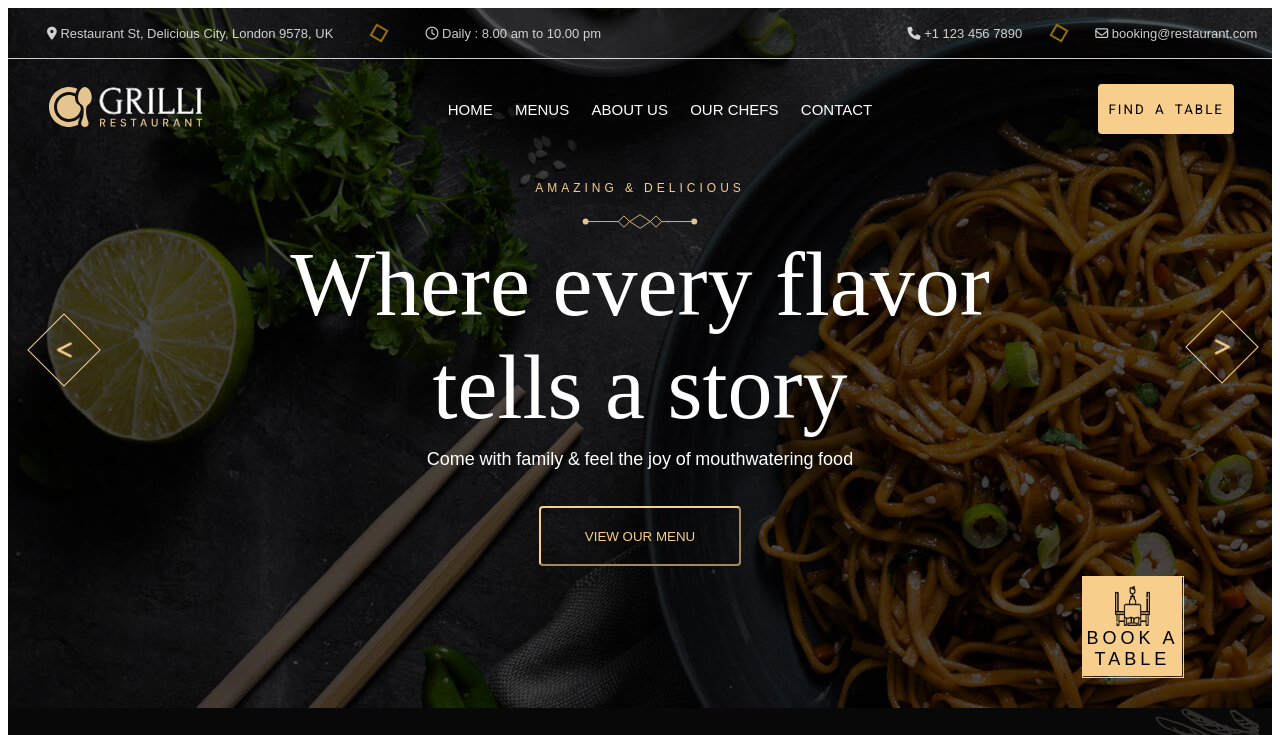
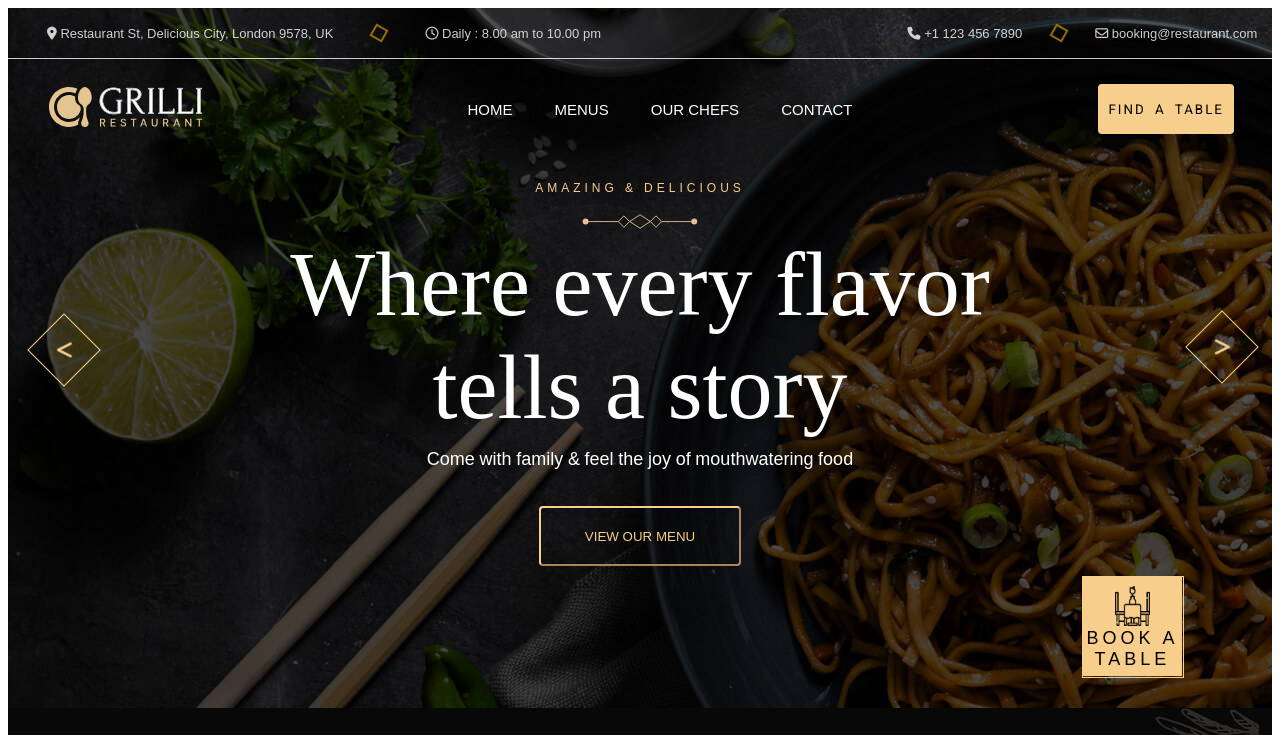
Before and after one commit to sanjay003R/Grilli-Food, a plain HTML site: page index.html in a window 1280 px wide. Shown: the top 735 px of the page. Drawn offline with Linux system fonts and the light colour scheme.

Commit message:
Update index.html

```diff
--- a/index.html
+++ b/index.html
@@ -28,8 +28,7 @@
 				<ul>
 					<li style="color: #f7ce8b;"><a href="#page1">HOME</a></li>
 					<li><a href="#page3"> MENUS</a></li>
-					<li>ABOUT US</li>
-					<li>OUR CHEFS</li>
+					<li><a href="#page2">OUR CHEFS</a></li>
 					<li><a href="#page4"> CONTACT </a></li>
 				</ul>
 			</div>
@@ -68,7 +67,8 @@
 </div>
 
 
-                                     <!-- PAGE-2 -->
+                                    <!-- PAGE-2 -->
+<div id="page2">
 	<div class="ch10">
 		<div class="ch11">
 			<div>
@@ -99,6 +99,7 @@
 			</div>
 		</div>
 	</div>
+</div>
 
                                          <!-- PAGE-3 -->
 <div id="page3">
@@ -180,7 +181,6 @@
 		<div class="ch23">
 			<div><a href="#page1">HOME</a></div> <br><br>
 			<div><a href="#page3"> MENUS</a></div> <br><br>
-			<div>ABOUT US</div> <br><br>
 			<div>OUR CHEFS</div> <br><br>
 			<div><a href="#page4"> CONTACT </a></div> <br><br>
 		</div>
```
